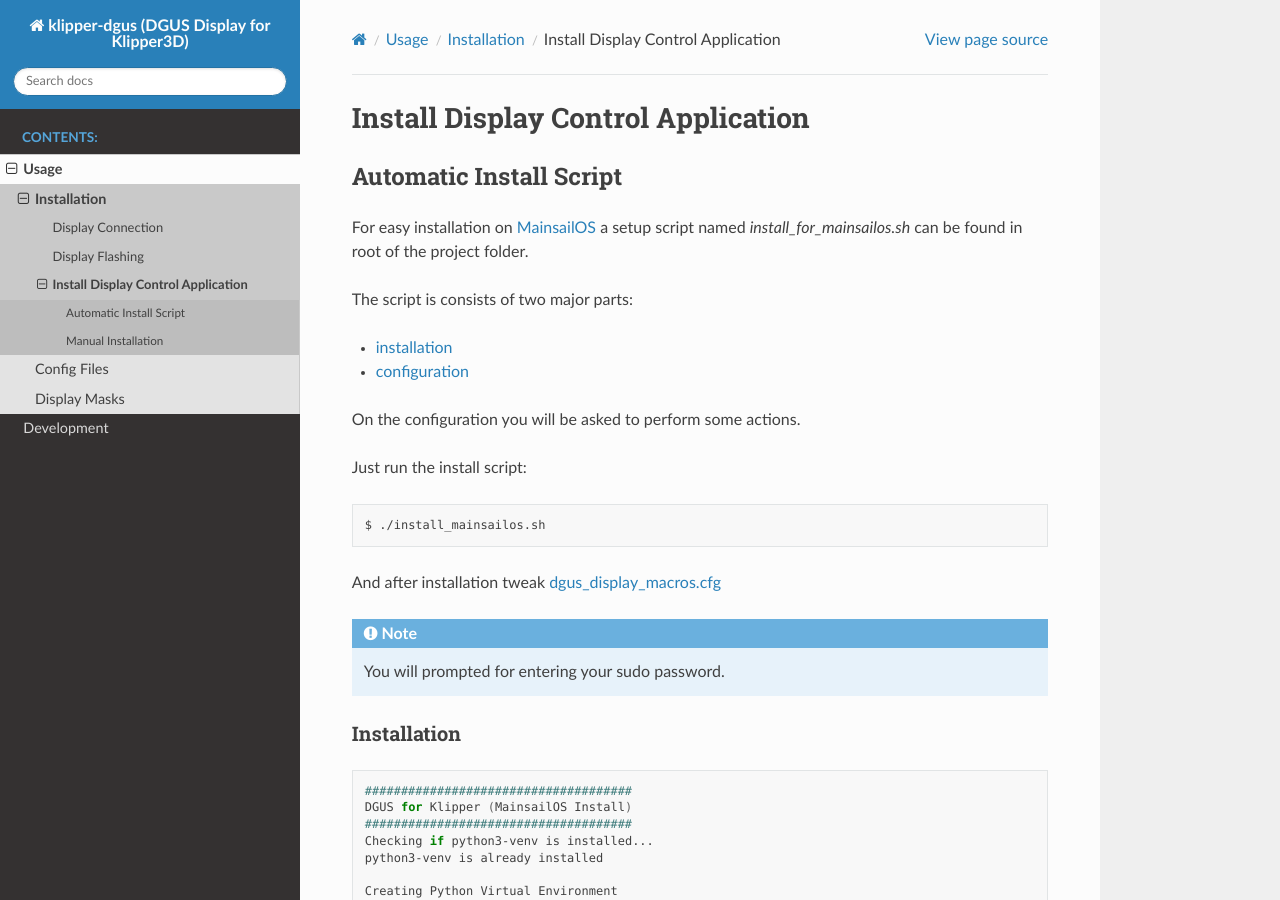
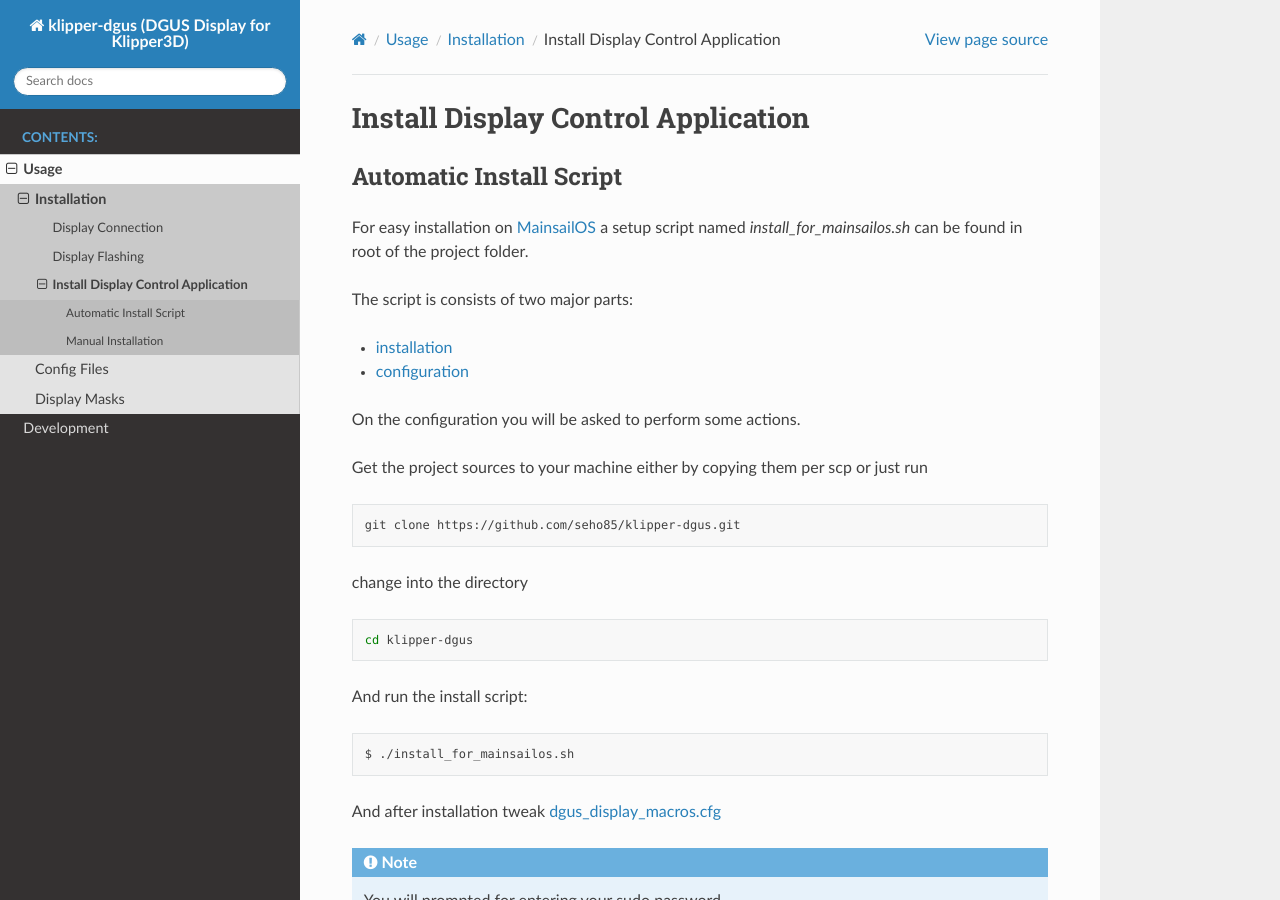
Before and after one commit to seho85/klipper-dgus, a Sphinx documentation site: the page built from doc/usage/installation/install_display_control_application.rst, in a window 1280 px wide and 900 px high. Built offline with Sphinx 7.4.7 and the Read the Docs theme 2.0.0, drawn with Linux system fonts in a browser that asks for light colours.

Commit message:
Updated documentation:
-Added warning about testing status to Readme
-Fixed wrong name of install script

```diff
--- a/doc/usage/installation/install_display_control_application.rst
+++ b/doc/usage/installation/install_display_control_application.rst
@@ -15,11 +15,24 @@ The script is consists of two major parts:
 
 On the configuration you will be asked to perform some actions.
 
-Just run the install script:
+Get the project sources to your machine either by copying them per scp or just run
 
 .. code-block:: shell
 
-    $ ./install_mainsailos.sh
+    git clone https://github.com/seho85/klipper-dgus.git
+
+
+change into the directory
+
+.. code-block:: shell
+
+    cd klipper-dgus
+
+And run the install script:
+
+.. code-block:: shell
+
+    $ ./install_for_mainsailos.sh
 
 And after installation tweak :ref:`dgus_display_macros.cfg <dgus_display_macros_cfg>`
 
```
Also changed, not shown: Readme.md (+8 -0 lines).
